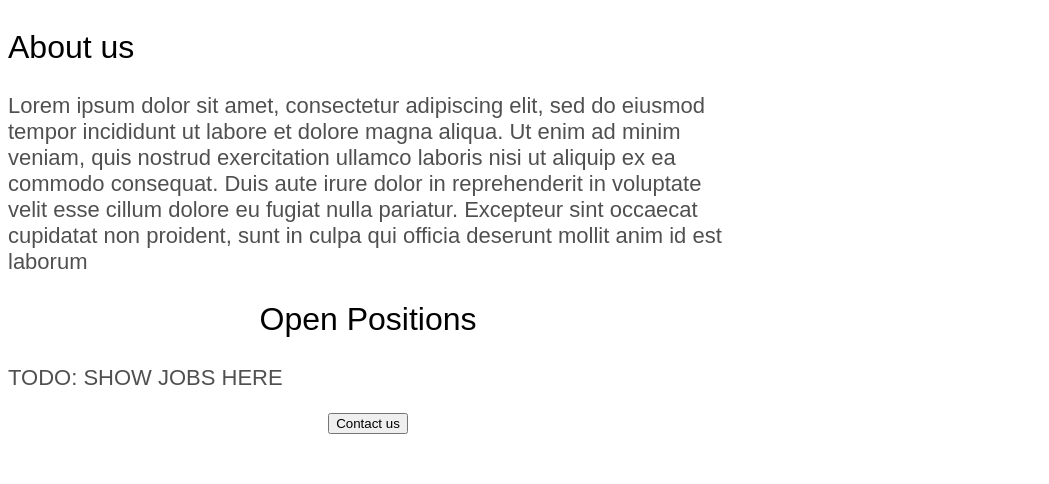
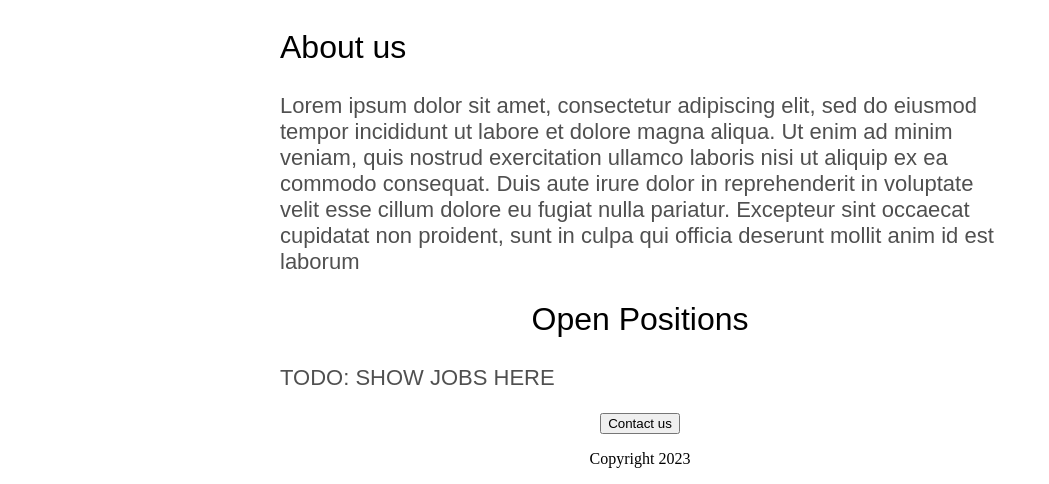
Before and after one commit to MaxCodez342/carrers-website, a Flask app: page / in a window 1280 px wide. Shown: the part 460-944 px from the top of the page, without its empty margins (0-1049 px from the left). Before the commit the page ends 894 px from the top, so only its background shows below. Run offline with Flask 2, Linux system fonts and the light colour scheme.

Commit message:
successfully added css

```diff
--- a/templates/home.html
+++ b/templates/home.html
@@ -24,7 +24,7 @@
           color:rgb(100,100,100)
           text-align: center;
         }
-       p{
+         .bodytext{
           font-size: 22px;
           font-family:sans-serif;
           font-weight:normal;
@@ -32,12 +32,11 @@
 
 
         }
-      #container{
+        #container {
             max-width: 720px;
-        margin:0auto;
+            margin: 0 auto;
+        }
 
-
-      }
 
       </style>
 
@@ -47,14 +46,14 @@
 
     </head>
     <body>
-    <div id="container">
+      <div id = "container">
        <center><h1>Careers Website</h1></center>
       <img src="https://carrers-website.maxcodez342.repl.co/static/banner.jpeg" id="banner" />
 
 
 
       <h2>About us</h2>
-    <p>
+      <p class="bodytext">
         Lorem ipsum dolor sit amet, consectetur adipiscing elit, sed do eiusmod tempor incididunt ut labore et dolore magna aliqua. Ut enim ad minim veniam, quis nostrud exercitation ullamco laboris nisi ut aliquip ex ea commodo consequat. Duis aute irure dolor in reprehenderit in voluptate velit esse cillum dolore eu fugiat nulla pariatur. Excepteur sint occaecat cupidatat non proident, sunt in culpa qui officia deserunt mollit anim id est laborum
       </p>
 
@@ -63,7 +62,7 @@
         Open Positions
           </center>
       </h2>
-    <p>
+      <p class="bodytext">
         TODO: SHOW JOBS HERE
       </p>
         <div style="text-align:center;">
@@ -71,6 +70,12 @@
         Contact us
       </button>
         </div>
+        <p >
+          <center>
+            Copyright 2023
+          </center>
+
+        </p>
      </div>
     </body>
   </html>
```
Lines whose indentation alone changed are shown as unchanged.
